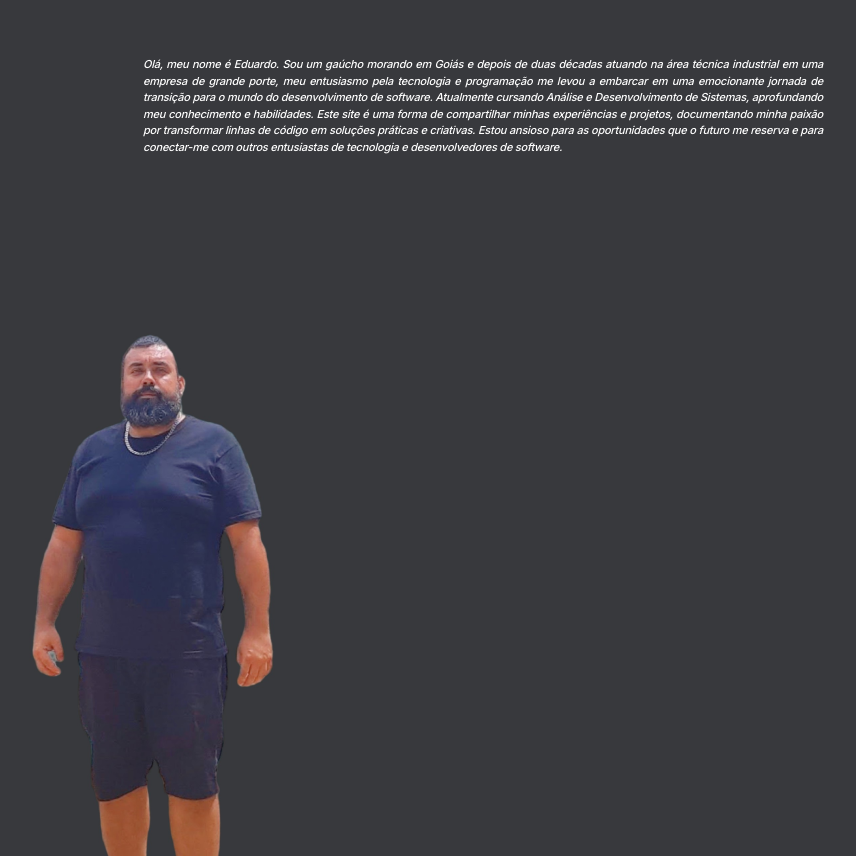
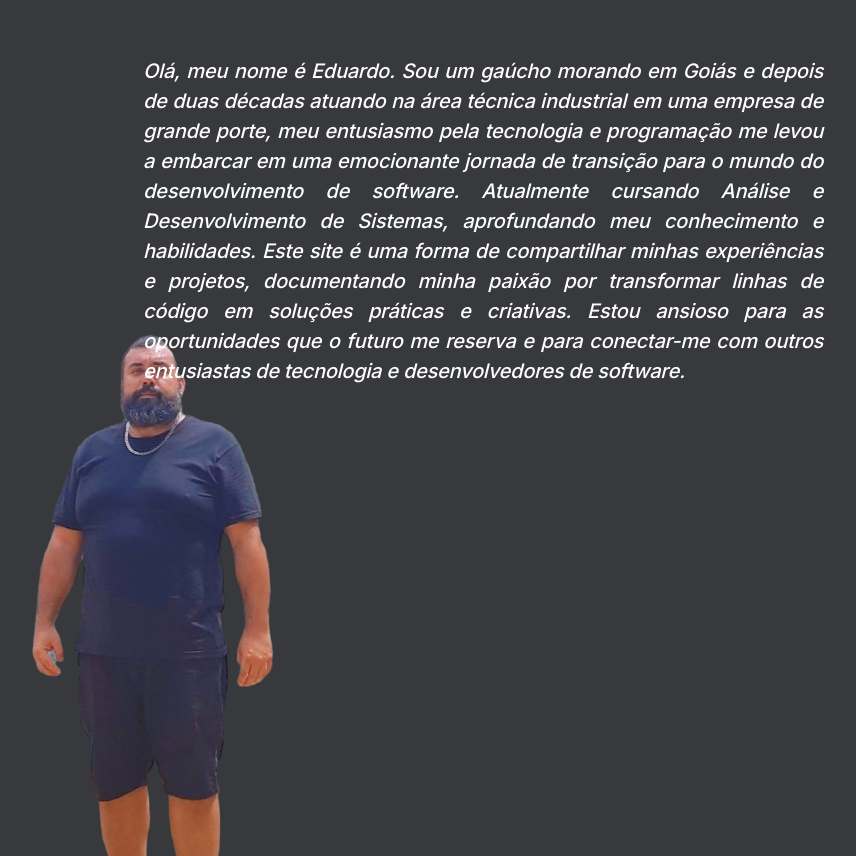
Before and after one commit to Drufontael/primeiroFront, a plain HTML site: page about.html in a window 1280 px wide. Shown: the whole page, without its empty margins (227-1083 px from the left). Drawn offline with Linux system fonts and the light colour scheme.

Commit message:
correção do paragrafo

```diff
--- a/style-about.css
+++ b/style-about.css
@@ -37,4 +37,7 @@ body {
     width: 680px;
     text-align: right;
   }
+  #description p {
+    font-size: 20px;
+  }
 }
```
